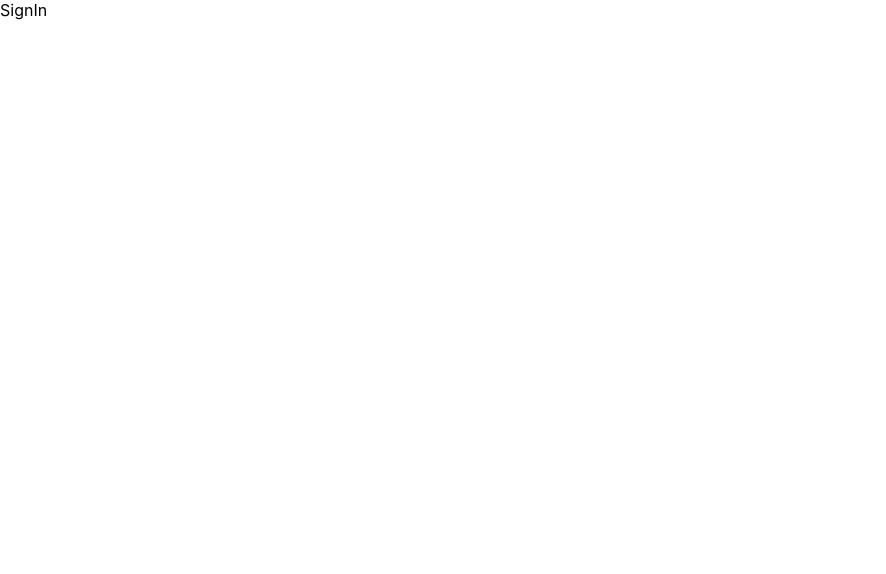
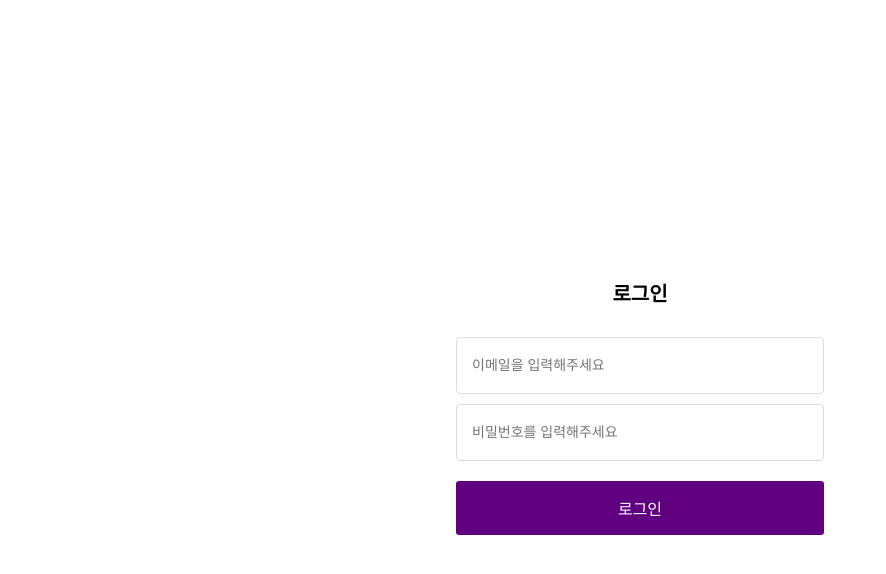
Before and after one commit to 1myeji/wanted-pre-onboarding-frontend, a React (Create React App) app: page /signin in a window 1280 px wide. Shown: the top 574 px of the page, without its empty margins (0-886 px from the left). Built offline with nearby package versions, Linux system fonts and the light colour scheme.

Commit message:
Feat: 회원가입, 로그인 페이지 마크업

```diff
--- a/package.json
+++ b/package.json
@@ -10,6 +10,7 @@
     "react-dom": "^18.2.0",
     "react-router-dom": "^6.10.0",
     "react-scripts": "5.0.1",
+    "styled-components": "^5.3.9",
     "web-vitals": "^2.1.4"
   },
   "scripts": {
--- a/src/App.js
+++ b/src/App.js
@@ -1,7 +1,7 @@
-import Router from "./Router"
+import Router from "./Router";
 
 function App() {
-  return <Router />
+  return <Router />;
 }
 
-export default App
+export default App;
--- a/src/Router.js
+++ b/src/Router.js
@@ -1,15 +1,20 @@
-import React from "react"
-import { BrowserRouter, Route, Routes } from "react-router-dom"
-import SignIn from "./pages/SignIn"
+import React from "react";
+import { BrowserRouter, Route, Routes } from "react-router-dom";
+import SignIn from "./pages/SignIn";
+import SignUp from "./pages/SignUp";
+import Layout from "./components/common/Layout";
 
 const Router = () => {
   return (
     <BrowserRouter>
       <Routes>
-        <Route path="/signin" element={<SignIn />} />
+        <Route element={<Layout />}>
+          <Route path="/signin" element={<SignIn />} />
+          <Route path="/signup" element={<SignUp />} />
+        </Route>
       </Routes>
     </BrowserRouter>
-  )
-}
+  );
+};
 
-export default Router
+export default Router;
--- /dev/null
+++ b/src/components/auth/AuthContainer.jsx
@@ -0,0 +1,61 @@
+import React from "react";
+import styled from "styled-components";
+
+const AuthContainer = ({ authTitle, buttonId }) => {
+  return (
+    <>
+      <AuthTitle>{authTitle}</AuthTitle>
+      <InputWrapper>
+        <Input
+          data-testid="email-input"
+          type="text"
+          placeholder="이메일을 입력해주세요"
+        />
+        <Input
+          data-testid="password-input"
+          type="password"
+          placeholder="비밀번호를 입력해주세요"
+        />
+      </InputWrapper>
+      <AuthButton data-testid={buttonId}>{authTitle}</AuthButton>
+    </>
+  );
+};
+
+export default AuthContainer;
+
+const AuthTitle = styled.h1`
+  font-weight: 800;
+  font-size: 20px;
+  text-align: center;
+  margin-bottom: 30px;
+`;
+
+const InputWrapper = styled.div`
+  display: flex;
+  flex-direction: column;
+  gap: 10px;
+`;
+
+const Input = styled.input`
+  width: 340px;
+  height: 54px;
+  font-size: 14px;
+  padding: 0px 11px 1px 15px;
+  border-radius: 4px;
+  border: 1px solid rgb(221, 221, 221);
+`;
+
+const AuthButton = styled.button`
+  padding: 0px 10px;
+  text-align: center;
+  height: 54px;
+  border-radius: 3px;
+  color: rgb(255, 255, 255);
+  background-color: rgb(95, 0, 128);
+  width: 100%;
+  margin-top: 20px;
+  border: none;
+  font-size: 16px;
+  cursor: pointer;
+`;
--- /dev/null
+++ b/src/components/common/Layout.jsx
@@ -0,0 +1,26 @@
+import React from "react";
+import { Outlet } from "react-router-dom";
+import styled from "styled-components";
+
+const Layout = () => {
+  return (
+    <>
+      <Main>
+        <Container>
+          <Outlet />
+        </Container>
+      </Main>
+    </>
+  );
+};
+
+export default Layout;
+
+const Main = styled.main`
+  display: flex;
+  align-items: center;
+  justify-content: center;
+  height: 100vh;
+`;
+
+const Container = styled.div``;
--- a/src/index.css
+++ b/src/index.css
@@ -1,13 +1,15 @@
 body {
   margin: 0;
-  font-family: -apple-system, BlinkMacSystemFont, 'Segoe UI', 'Roboto', 'Oxygen',
-    'Ubuntu', 'Cantarell', 'Fira Sans', 'Droid Sans', 'Helvetica Neue',
+  font-family: -apple-system, BlinkMacSystemFont, "Segoe UI", "Roboto", "Oxygen",
+    "Ubuntu", "Cantarell", "Fira Sans", "Droid Sans", "Helvetica Neue",
     sans-serif;
   -webkit-font-smoothing: antialiased;
   -moz-osx-font-smoothing: grayscale;
+  padding: 0;
+  box-sizing: border-box;
 }
 
 code {
-  font-family: source-code-pro, Menlo, Monaco, Consolas, 'Courier New',
+  font-family: source-code-pro, Menlo, Monaco, Consolas, "Courier New",
     monospace;
 }
--- a/src/pages/SignIn.jsx
+++ b/src/pages/SignIn.jsx
@@ -1,7 +1,8 @@
-import React from "react"
+import React from "react";
+import AuthContainer from "../components/auth/AuthContainer";
 
 const SignIn = () => {
-  return <div>SignIn</div>
-}
+  return <AuthContainer authTitle="로그인" buttonId="signin-button" />;
+};
 
-export default SignIn
+export default SignIn;
--- /dev/null
+++ b/src/pages/SignUp.jsx
@@ -0,0 +1,12 @@
+import React from "react";
+import AuthContainer from "../components/auth/AuthContainer";
+
+const SignUp = () => {
+  return (
+    <form>
+      <AuthContainer authTitle="회원가입" buttonId="signup-button" />
+    </form>
+  );
+};
+
+export default SignUp;
```
Also changed, not shown: 1 other file (tests, documents, lock files or other folders).
